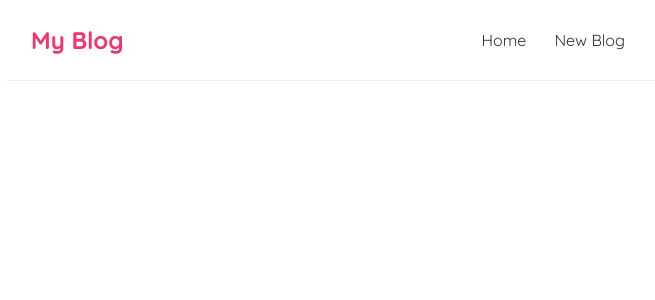
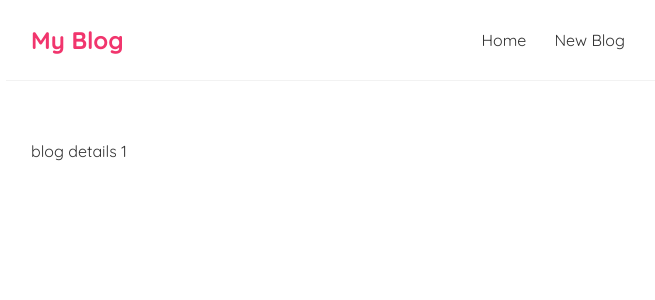
Before and after one commit to sandram92/my-blog, a React (Create React App) app: page /blogs/1 in a window 1280 px wide. Shown: the top 300 px of the page, without its empty margins (309-964 px from the left). Built offline with nearby package versions, Linux system fonts and the light colour scheme.

Commit message:
created blogDetails file and used useParams to open idividual blog using id

```diff
--- a/src/App.js
+++ b/src/App.js
@@ -1,6 +1,7 @@
 import Navbar from './Navbar';
 import Home from './Home';
 import Create from './Create'
+import BlogDetails from './BlogDetails';
 import {BrowserRouter as Router, Route, Switch} from 'react-router-dom'
 
 function App() {
@@ -17,6 +18,9 @@ function App() {
            <Route path='/create'>
             <Create/>
           </Route>
+          <Route path='/blogs/:id'>
+            <BlogDetails/>
+          </Route>
         </Switch>
       </div>
     </div>
--- /dev/null
+++ b/src/BlogDetails.js
@@ -0,0 +1,14 @@
+import { useParams } from "react-router-dom";
+
+const BlogDetails = () => {
+      const { id } = useParams()
+
+
+    return (
+         <div className="className">
+        <div>blog details {id} </div>
+        </div>
+     );
+}
+
+export default BlogDetails;
--- a/src/useFetch.js
+++ b/src/useFetch.js
@@ -7,8 +7,11 @@ const useFetch = (url) => {
   const [error, setError] = useState(null)
 
   useEffect(() => {
+
+    const abortCont = new AbortController()
+
     setTimeout(() =>
-       fetch(url)
+      fetch(url, { signal: abortCont.signal })
         .then(res => {
           if (!res.ok) {
             throw Error('could not fetch the data for that resource')
@@ -21,9 +24,14 @@ const useFetch = (url) => {
           setError(null)
         })
         .catch(err => {
+          if (err.name === 'AbortError') {
+            console.log('fetch aborted')
+          } else {
             setPending(false)
             setError(err.message)
-      }),3000)
+          }
+        }), 3000)
+    return () => abortCont.abort()
   }, [url]);
 
   return { data, isPending, error }
```
Lines whose indentation alone changed are shown as unchanged.
